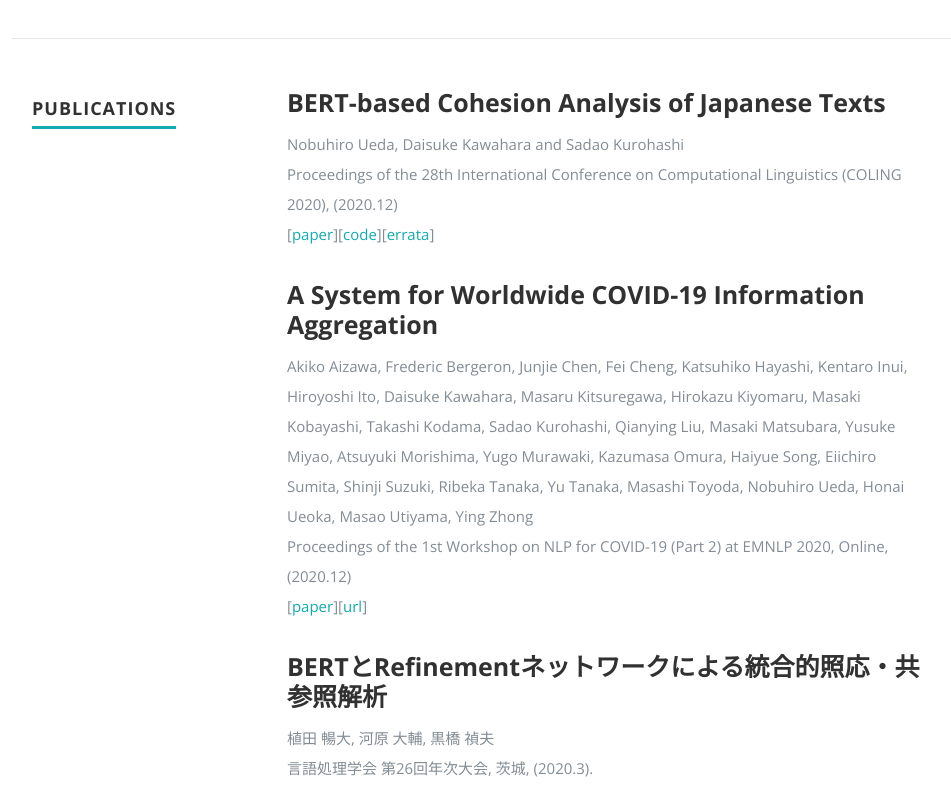
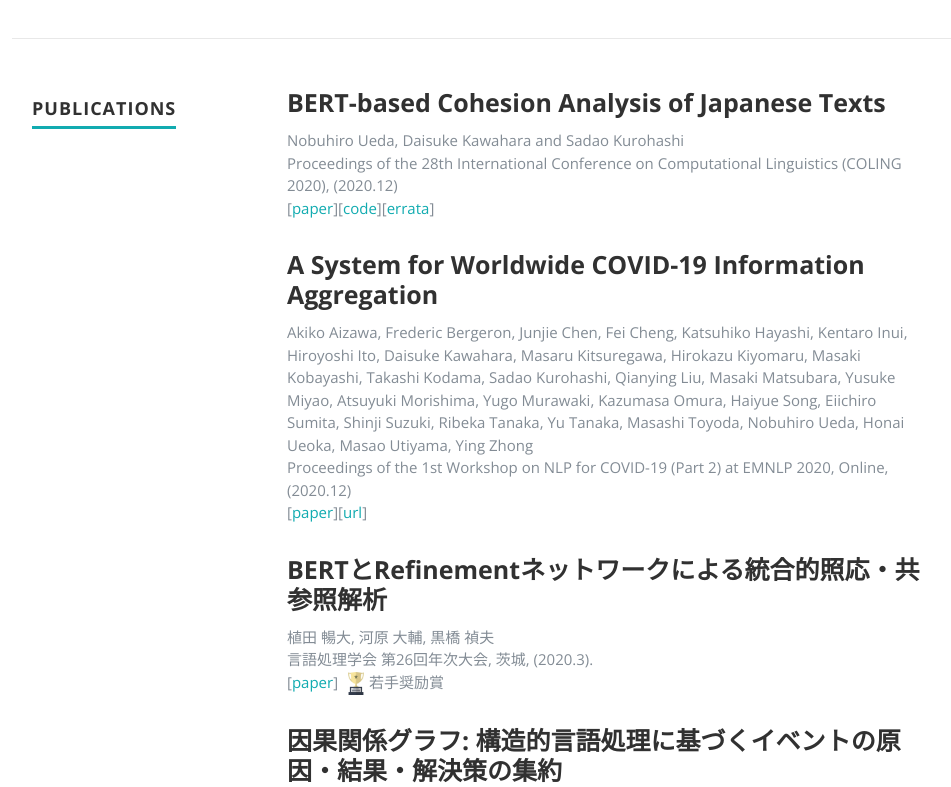
Before and after one commit to nobu-g/nobu-g.github.io, a Next.js app: page / in a window 1280 px wide. Shown: the part 1740-2527 px from the top of the page, without its empty margins (118-1069 px from the left). Built offline with nearby package versions, Linux system fonts and the light colour scheme.

Commit message:
fix line-height

```diff
--- a/styles/Resume.module.scss
+++ b/styles/Resume.module.scss
@@ -69,13 +69,14 @@
     margin-top: 6px;
 }
 
-.publication h3 {
-    font: 25px/30px "Open Sans", "Noto Sans JP", sans-serif;
-    font-weight: 700;
-}
-
-.publication .p #span {
-    white-space: nowrap;
+.publication {
+    h3 {
+        font: 25px/30px "Open Sans", "Noto Sans JP", sans-serif;
+        font-weight: 700;
+    }
+    p {
+        line-height: 1.5em;
+    }
 }
 
 .experience h4 {
```
